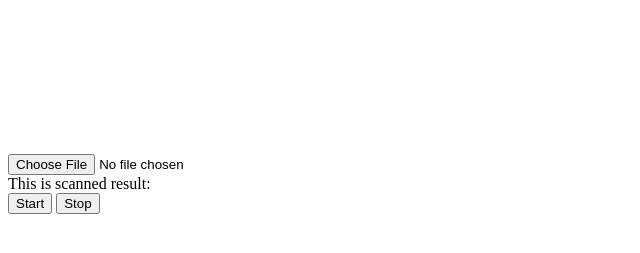
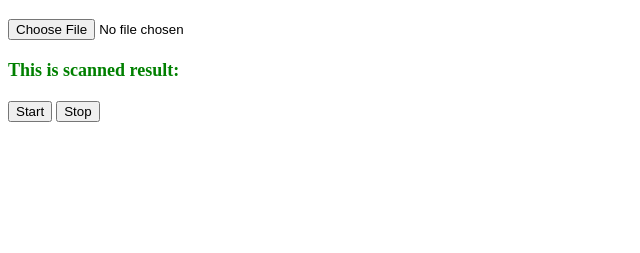
Before and after one commit to Kurbis12/markQR, a website: page index.html in a window 1280 px wide. Shown: the part 61-314 px from the top of the page, without its empty margins (0-640 px from the left). Drawn offline with Linux system fonts and the light colour scheme; the site is published under a folder, as on GitHub Pages, so addresses that start at the root find nothing.

Commit message:
Update index.html

```diff
--- a/index.html
+++ b/index.html
@@ -4,7 +4,7 @@
     <meta charset="UTF-8">
     <meta name="viewport" content="width=device-width, initial-scale=1.0">
     <title>QR code scaner</title>
-    <link rel="stylesheet" href="/css/styleFirst.css">
+    <link rel="stylesheet" href="css/styleFirst.css">
 
 </head>
     <body>
```
